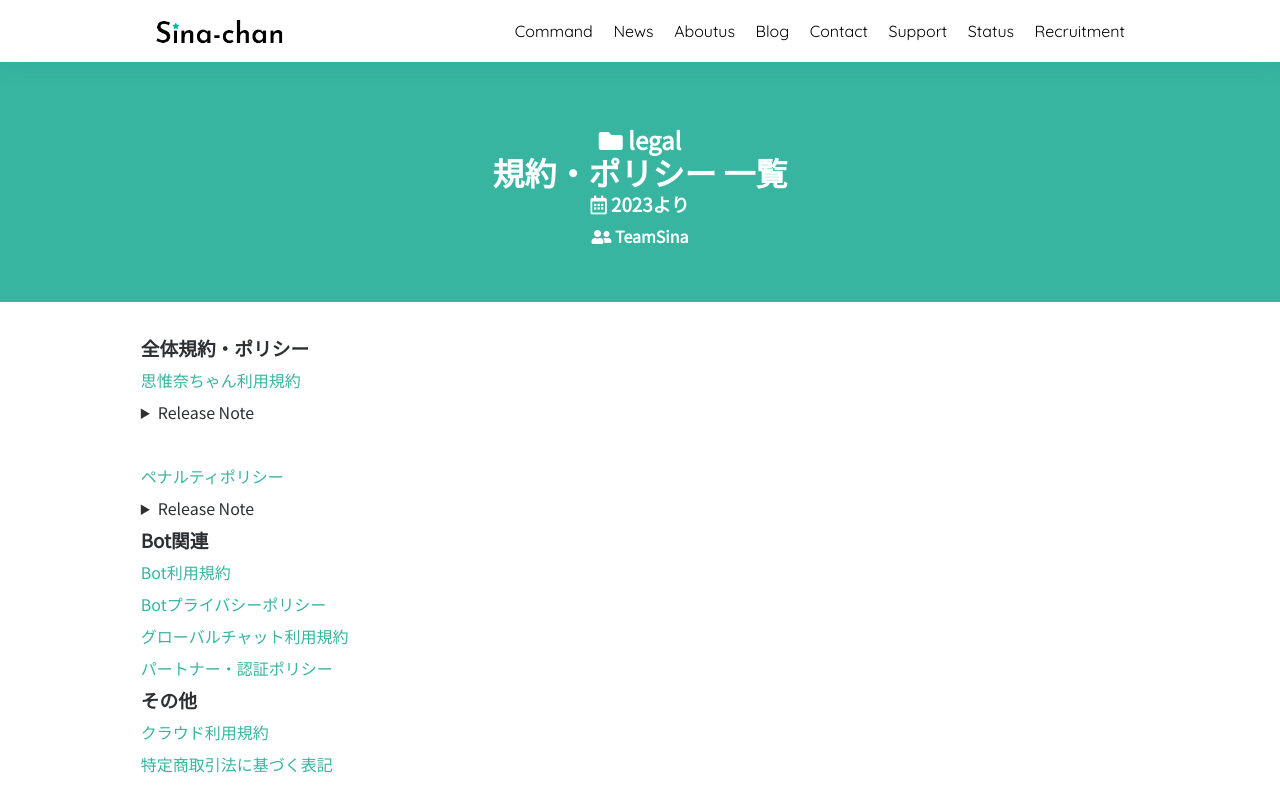
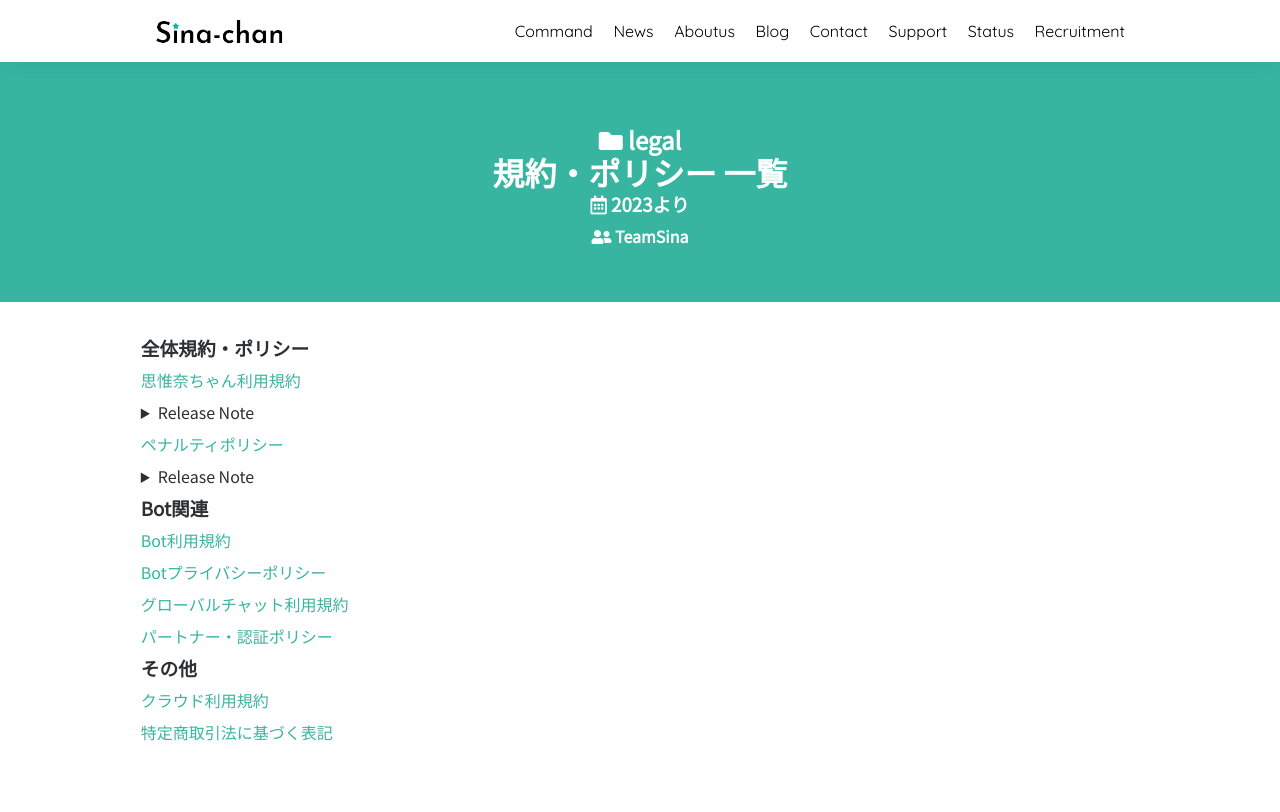
Before and after one commit to SinaKitagami/sinakitagami.github.io, a Jekyll site: the page built from legal.md, in a window 1280 px wide and 900 px high. Shown: the top 812 px of the window. Built offline with Jekyll 4.4.1, drawn with Linux system fonts in a browser that asks for light colours; nearby versions of some CDN libraries; a script that is not in the unit is left out.

Commit message:
legal.md を更新

```diff
--- a/legal.md
+++ b/legal.md
@@ -15,7 +15,8 @@ date: 2023より
 <details><summary>Release Note</summary>
 
 Version 1.0(2023/5/14) 初期リリース
-</details><br>
+</details>
+
 <a href="{{site.url}}/legal/penalty" class="a-orange">ペナルティポリシー</a><br>
 <details><summary>Release Note</summary>
 
```
